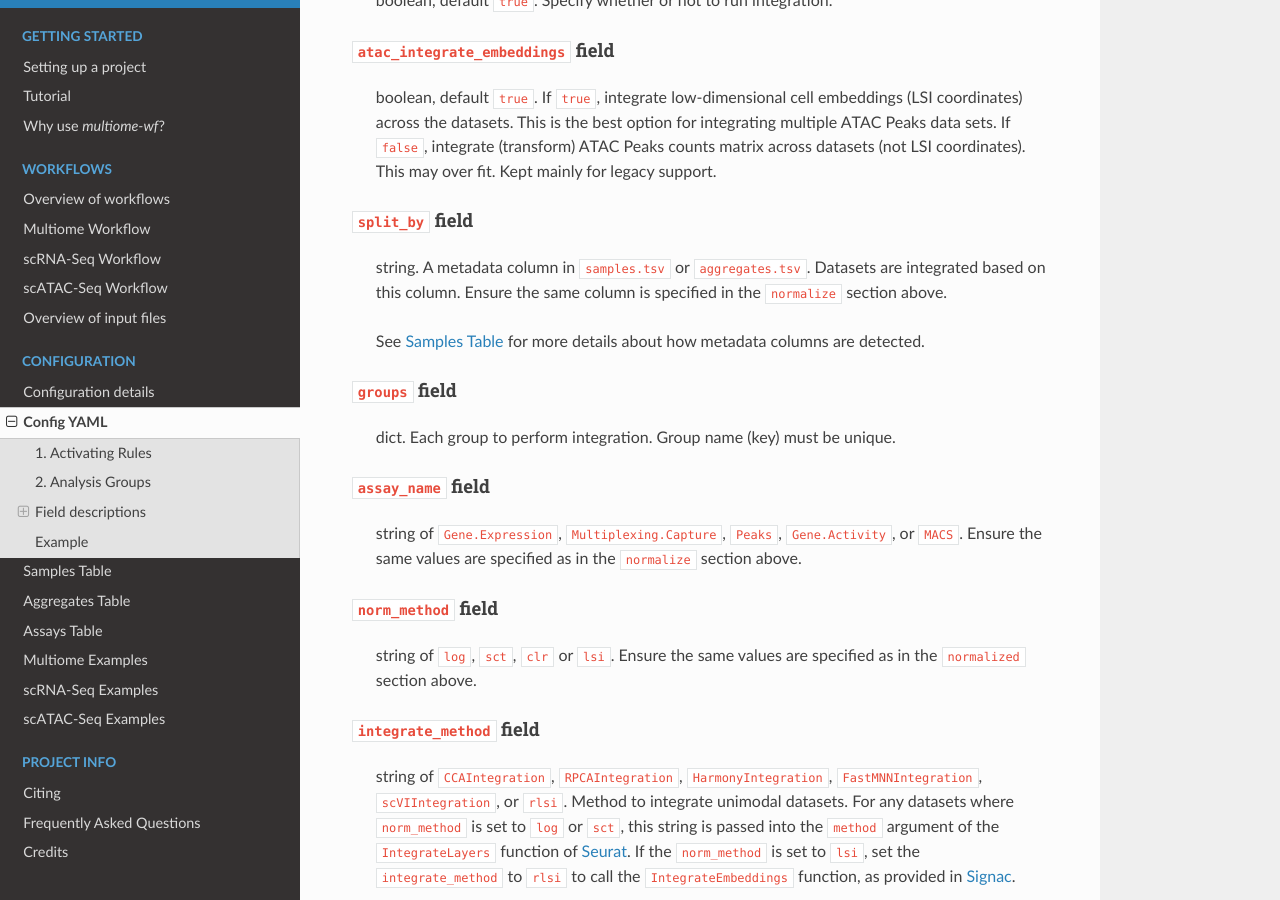
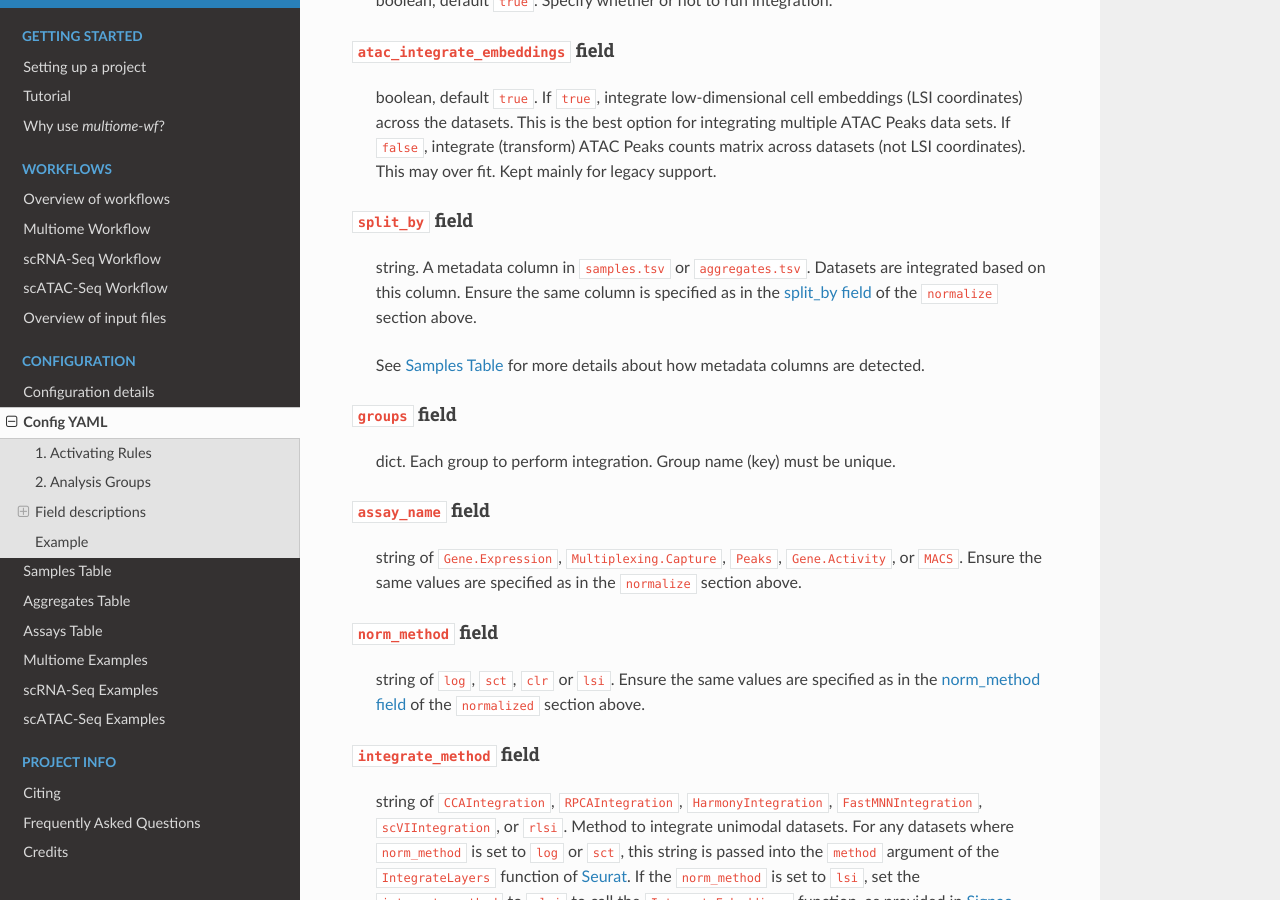
Before and after one commit to NICHD-BSPC/multiome-wf, a Sphinx documentation site: the page built from docs/configuration/config-yaml.rst, in a window 1280 px wide and 900 px high, scrolled down 6957 px. Built offline with Sphinx 7.4.7 and the Read the Docs theme 2.0.0, drawn with Linux system fonts in a browser that asks for light colours; some of the changed text lies outside the part shown.

Commit message:
minor update to config-yaml

```diff
--- a/docs/configuration/config-yaml.rst
+++ b/docs/configuration/config-yaml.rst
@@ -306,6 +306,8 @@ Normalization (``normalize`` section)
 
 Normalization and Principal Component Analysis (PCA).
 
+.. _split-by:
+
 ``split_by`` field
 ^^^^^^^^^^^^^^^^^^
 
@@ -328,6 +330,8 @@ Normalization and Principal Component Analysis (PCA).
     string of ``Gene.Expression``, ``Multiplexing.Capture``, ``Peaks``,
     ``Gene.Activity``, or ``MACS``. Which Seurat assay to use. Note that Seurat
     assay names are "." delimited.
+
+.. _norm-method:
 
 ``norm_method`` field
 ^^^^^^^^^^^^^^^^^^^^^
@@ -395,8 +399,8 @@ Integration rule will create a new Seurat object for each integration performed.
 ^^^^^^^^^^^^^^^^^^
 
     string. A metadata column in ``samples.tsv`` or ``aggregates.tsv``. Datasets
-    are integrated based on this column. Ensure the same column is specified in the
-    ``normalize`` section above.
+    are integrated based on this column. Ensure the same column is specified as in
+    the :ref:`split-by` of the ``normalize`` section above.
 
     See :ref:`samples-table` for more details about how metadata columns are detected.
 
@@ -416,7 +420,7 @@ Integration rule will create a new Seurat object for each integration performed.
 ^^^^^^^^^^^^^^^^^^^^^
 
     string of ``log``, ``sct``, ``clr`` or ``lsi``. Ensure the same values are
-    specified as in the ``normalized`` section above.
+    specified as in the :ref:`norm-method` of the ``normalized`` section above.
 
 ``integrate_method`` field
 ^^^^^^^^^^^^^^^^^^^^^^^^^^
@@ -598,6 +602,7 @@ Clustering Resolution (``cluster`` config section)
 Users can determine a specific resolution for clustering or
 or rely on a dataset-optimized resolution computed using ``chooser``.
 
+.. _detection-method:
 
 ``detection_method`` field
 ^^^^^^^^^^^^^^^^^^^^^^^^^^
```
Also changed, not shown: other parts of docs/configuration/config-yaml.rst (+1 -1 lines).
